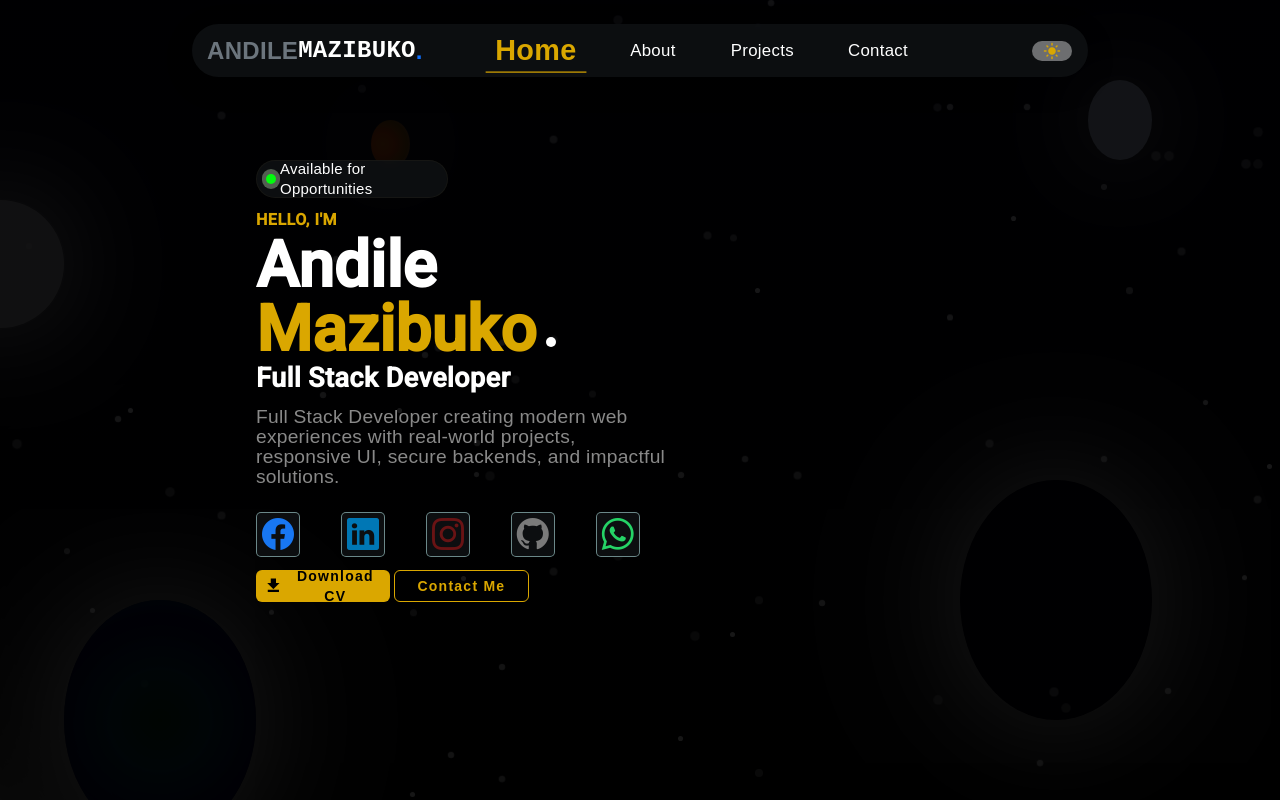
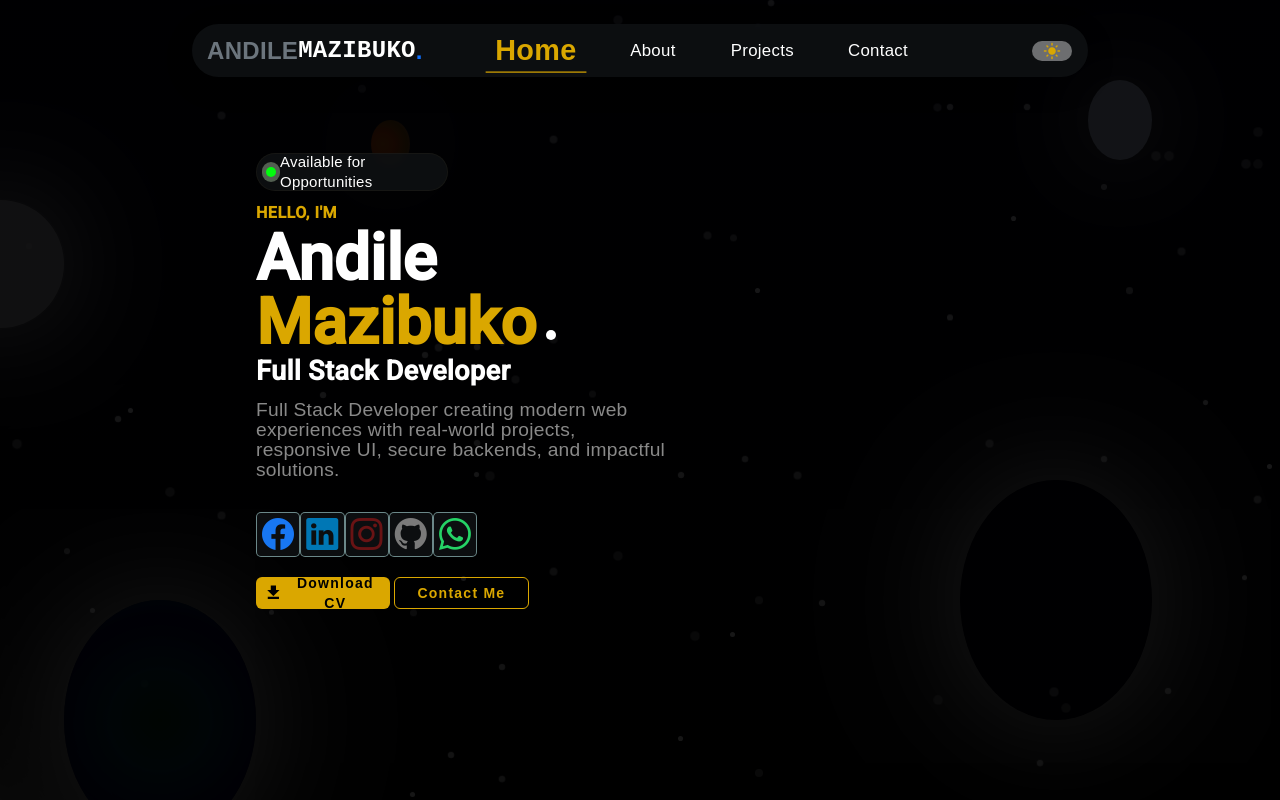
Before and after one commit to Andile-mazibuko/new-portfolio, an Angular app in the folder portfolio/: page / in a window 1280 px wide. Built offline with nearby package versions, Linux system fonts and the light colour scheme.

Commit message:
Enhance styling for socials component: adjust width and margin for better layout

```diff
--- a/portfolio/src/app/components/main/main.component.scss
+++ b/portfolio/src/app/components/main/main.component.scss
@@ -60,11 +60,14 @@ h1,
 h2,
 h3,
 h4,
-.socials,
 .btn-cont,
 .skill-cards {
   width: 60%;
   margin-left: 20%;
+}
+.socials{
+  width: 30% !important;
+  margin: 20px 20% !important;
 }
 p {
   margin-top: 2%;
```
